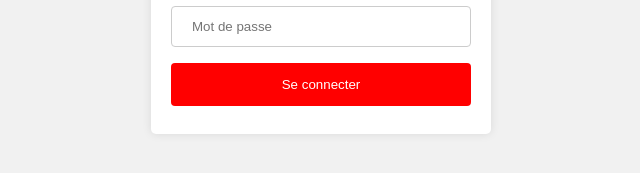
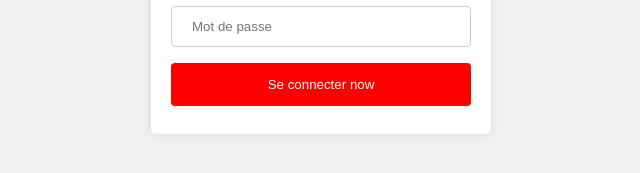
Before and after one commit to AWS-Re-Start-RDC-KINSHASA-1/projet-CI-CD-Jeremie, a plain HTML site: page index.html in a window 1280 px wide. Shown: the part 283-456 px from the top of the page, 319-959 px from the left. Drawn offline with Linux system fonts and the light colour scheme.

Commit message:
ajout de now sur le boutton connecter

```diff
--- a/index.html
+++ b/index.html
@@ -61,7 +61,7 @@
             <label for="password">Mot de passe</label>
             <input type="password" id="password" name="password" placeholder="Mot de passe" required>
 
-            <button type="submit">Se connecter</button>
+            <button type="submit">Se connecter now</button>
         </form>
     </div>
 </body>
```
